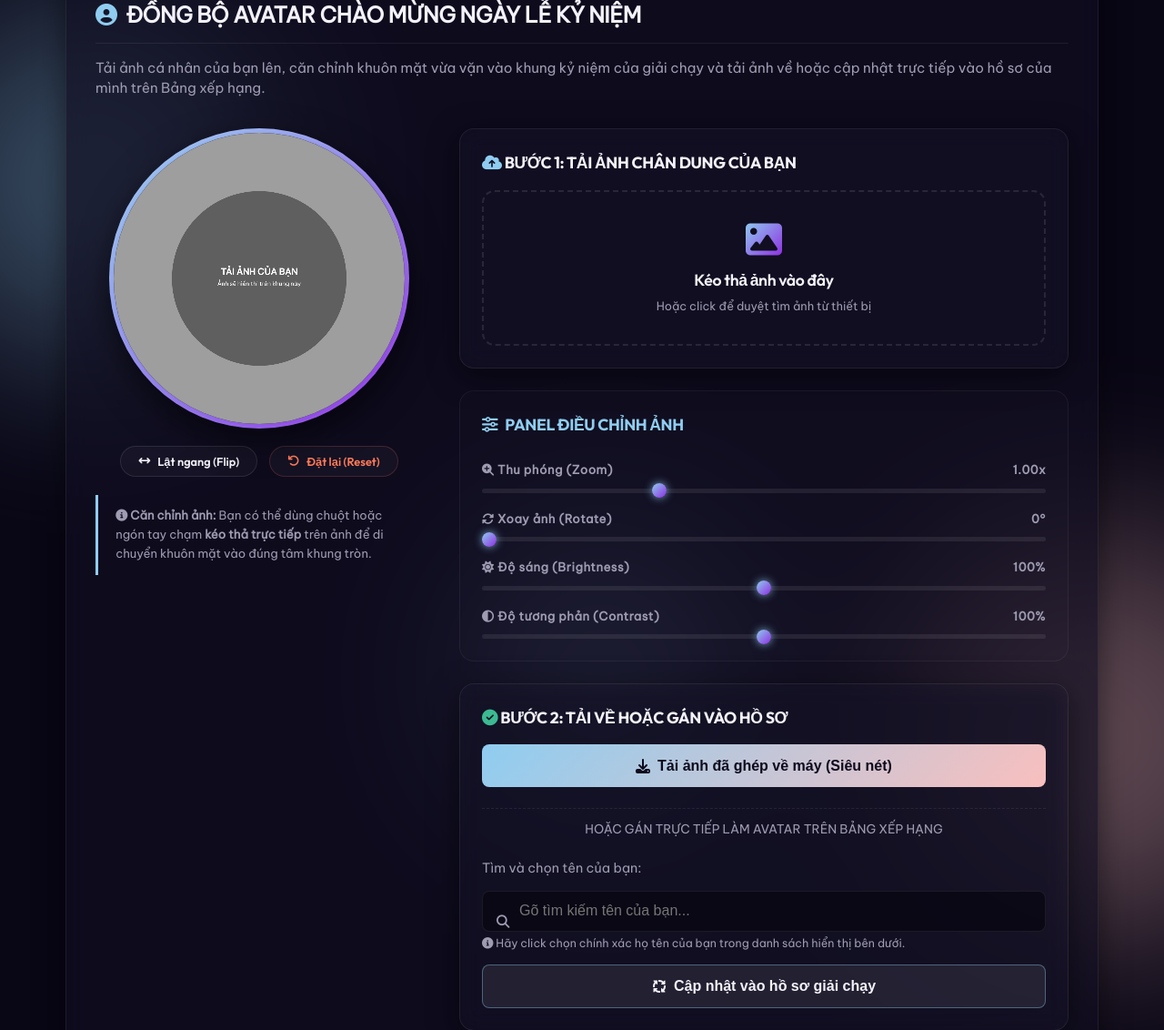
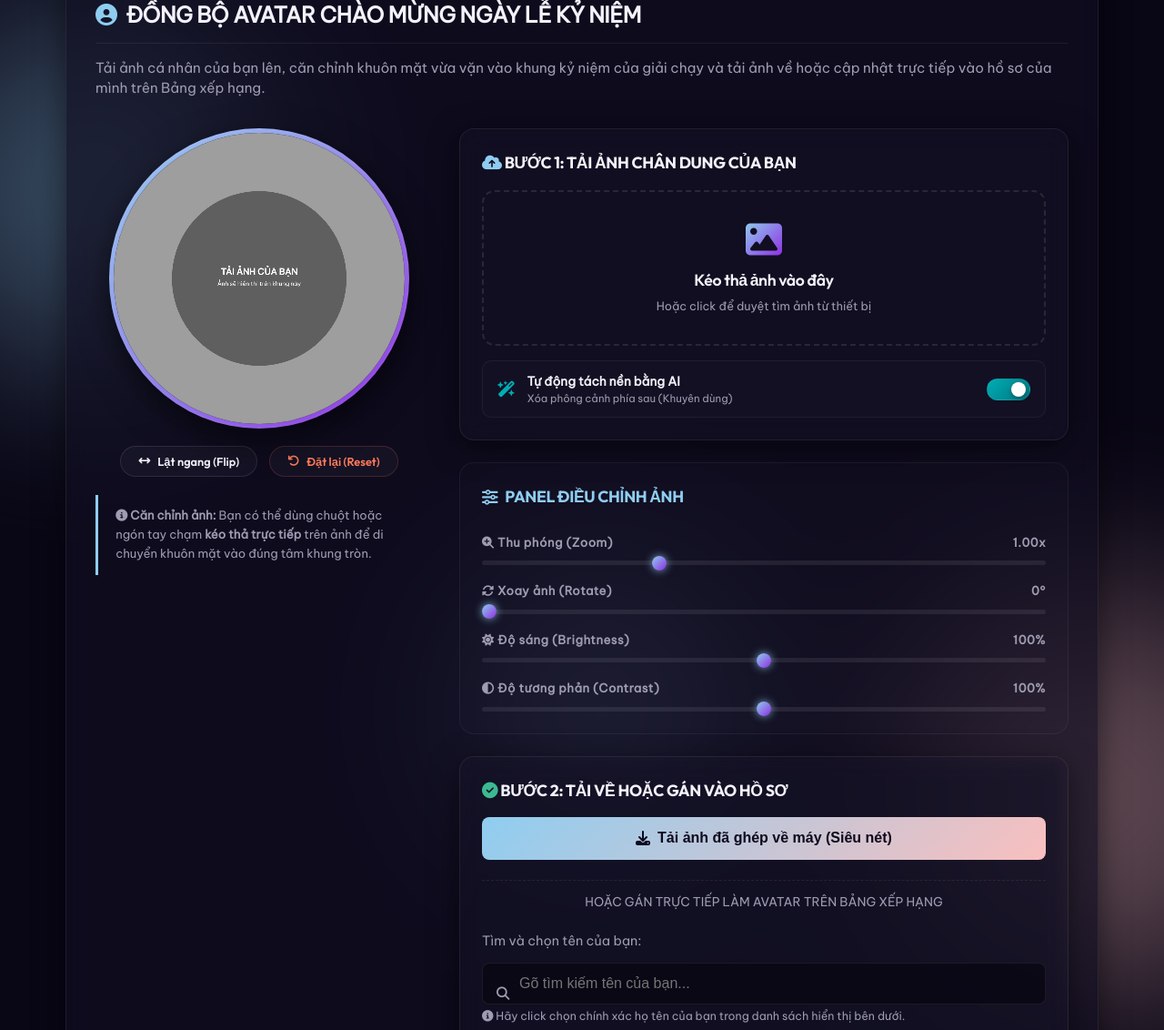
Before and after one commit to PhongNguyen618/SSO_HC, a FastAPI app: page /avatar in a window 1280 px wide; the page is wider, and only the part inside the window is pictured. Shown: the part 149-1281 px from the top of that part at 91% size. Run offline with FastAPI, Linux system fonts and the light colour scheme; data that the repository does not hold is empty.

Commit message:
feat: add AI remove bg switch toggle on avatar page for flexible user choice

```diff
--- a/templates/avatar.html
+++ b/templates/avatar.html
@@ -307,6 +307,69 @@
         width: 100%;
         box-sizing: border-box;
     }
+
+    /* CSS Switch Toggle Premium */
+    .switch-container {
+        display: flex;
+        align-items: center;
+        justify-content: space-between;
+        background: rgba(255, 255, 255, 0.01);
+        border: 1px solid rgba(255, 255, 255, 0.05);
+        padding: 0.75rem 1rem;
+        border-radius: 10px;
+        margin-top: 1rem;
+        transition: all 0.2s ease;
+    }
+
+    .switch-container:hover {
+        background: rgba(255, 255, 255, 0.03);
+        border-color: rgba(0, 173, 181, 0.2);
+    }
+
+    .theme-switch {
+        display: inline-block;
+        height: 24px;
+        position: relative;
+        width: 48px;
+    }
+
+    .theme-switch input {
+        display: none;
+    }
+
+    .slider-toggle {
+        background-color: rgba(255, 255, 255, 0.1);
+        bottom: 0;
+        cursor: pointer;
+        left: 0;
+        position: absolute;
+        right: 0;
+        top: 0;
+        transition: .3s;
+        border-radius: 34px;
+        border: 1px solid rgba(255, 255, 255, 0.05);
+    }
+
+    .slider-toggle:before {
+        background-color: #fff;
+        bottom: 3px;
+        content: "";
+        height: 16px;
+        left: 4px;
+        position: absolute;
+        transition: .3s;
+        width: 16px;
+        border-radius: 50%;
+        box-shadow: 0 2px 5px rgba(0,0,0,0.3);
+    }
+
+    input:checked + .slider-toggle {
+        background: linear-gradient(135deg, #00ADB5, #007580);
+    }
+
+    input:checked + .slider-toggle:before {
+        transform: translateX(22px);
+    }
 </style>
 {% endblock %}
 
@@ -358,6 +421,21 @@
                     <i class="fa-solid fa-image"></i>
                     <h4>Kéo thả ảnh vào đây</h4>
                     <p>Hoặc click để duyệt tìm ảnh từ thiết bị</p>
+                </div>
+
+                <!-- Switch chọn tách nền AI -->
+                <div class="switch-container">
+                    <div style="display: flex; align-items: center; gap: 0.8rem;">
+                        <i class="fa-solid fa-wand-magic-sparkles" style="color: #00ADB5; font-size: 1.1rem;"></i>
+                        <div style="display: flex; flex-direction: column; text-align: left;">
+                            <span style="font-size: 0.85rem; font-weight: 600;">Tự động tách nền bằng AI</span>
+                            <span style="font-size: 0.72rem; color: var(--text-muted);">Xóa phông cảnh phía sau (Khuyên dùng)</span>
+                        </div>
+                    </div>
+                    <label class="theme-switch" for="toggleRemoveBg">
+                        <input type="checkbox" id="toggleRemoveBg" checked>
+                        <span class="slider-toggle"></span>
+                    </label>
                 </div>
             </div>
 
@@ -478,6 +556,11 @@
 
     // Ảnh người dùng tải lên
     let userImg = null;
+
+    // Lưu trữ ảnh gốc và ảnh đã tách nền để chuyển đổi qua lại nhanh chóng
+    let originalImageSrc = null;
+    let noBgImageSrc = null;
+    let currentImageFile = null;
 
     // Các tham số biến đổi ảnh của người dùng
     let scale = 1.0;
@@ -628,10 +711,33 @@
             return;
         }
 
-        // Hiển thị thông báo đang xử lý tách nền
+        currentImageFile = file;
+        originalImageSrc = null;
+        noBgImageSrc = null;
+
+        // 1. Đọc file ảnh gốc dưới dạng DataURL để lưu trữ trước
+        const reader = new FileReader();
+        reader.onload = function(e) {
+            originalImageSrc = e.target.result;
+
+            // 2. Kiểm tra trạng thái của switch Tách nền AI
+            const isRemoveBgEnabled = document.getElementById('toggleRemoveBg').checked;
+            if (isRemoveBgEnabled) {
+                // Tiến hành gọi API xóa nền
+                removeBgAndLoad(file);
+            } else {
+                // Không tách nền -> Load trực tiếp ảnh gốc
+                showAlert('info', 'Đã tải ảnh gốc lên thành công (Không tách nền).');
+                loadUserImage(originalImageSrc, false);
+            }
+        };
+        reader.readAsDataURL(file);
+    }
+
+    // Gọi API xóa nền và hiển thị kết quả
+    function removeBgAndLoad(file) {
         showAlert('info', '<i class="fa-solid fa-spinner fa-spin"></i> Đang tự động tách nền ảnh chân dung bằng AI, vui lòng đợi trong giây lát...');
 
-        // Gửi file ảnh lên backend để xóa nền
         const formData = new FormData();
         formData.append('file', file);
 
@@ -646,22 +752,46 @@
             return res.blob();
         })
         .then(blob => {
-            // Tách nền thành công, tạo URL blob của ảnh PNG trong suốt
-            const imageUrl = URL.createObjectURL(blob);
-            loadUserImage(imageUrl, true);
+            // Tách nền thành công, tạo URL blob ảnh PNG trong suốt
+            noBgImageSrc = URL.createObjectURL(blob);
+
+            // Kiểm tra xem lúc load xong người dùng có tắt switch giữa chừng không
+            if (document.getElementById('toggleRemoveBg').checked) {
+                loadUserImage(noBgImageSrc, true);
+            } else {
+                if (originalImageSrc) {
+                    loadUserImage(originalImageSrc, false);
+                }
+            }
         })
         .catch(err => {
             console.error('Lỗi xóa nền:', err);
             // Fallback: Sử dụng ảnh gốc nếu xóa nền bị lỗi
             showAlert('warning', '<i class="fa-solid fa-triangle-exclamation"></i> Không thể tách nền tự động (Lỗi: ' + err.message + '). Hệ thống sẽ chuyển sang sử dụng ảnh gốc của bạn.');
-
-            const reader = new FileReader();
-            reader.onload = function(e) {
-                loadUserImage(e.target.result, false);
-            };
-            reader.readAsDataURL(file);
+            if (originalImageSrc) {
+                loadUserImage(originalImageSrc, false);
+            }
         });
     }
+
+    // Đăng ký sự kiện thay đổi trạng thái Switch Tách nền
+    document.getElementById('toggleRemoveBg').addEventListener('change', function() {
+        if (!currentImageFile) return;
+
+        if (this.checked) {
+            // Chuyển sang BẬT tách nền
+            if (noBgImageSrc) {
+                loadUserImage(noBgImageSrc, true);
+            } else {
+                removeBgAndLoad(currentImageFile);
+            }
+        } else {
+            // Chuyển sang TẮT tách nền -> Sử dụng ảnh gốc
+            if (originalImageSrc) {
+                loadUserImage(originalImageSrc, false);
+            }
+        }
+    });
 
     // Hàm phụ để load ảnh vào đối tượng userImg
     function loadUserImage(src, isBgRemoved) {
```
